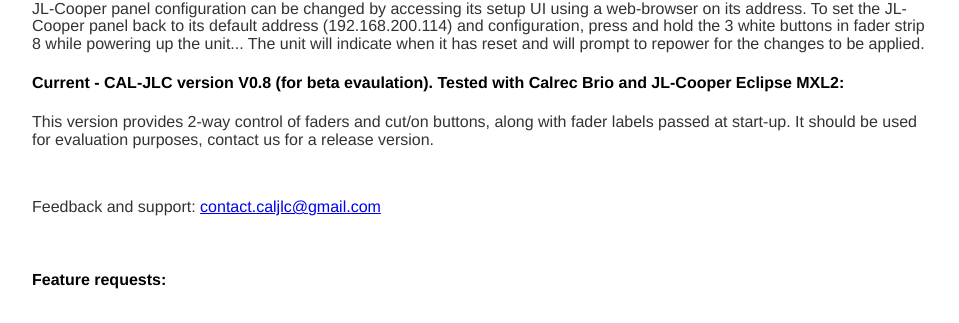
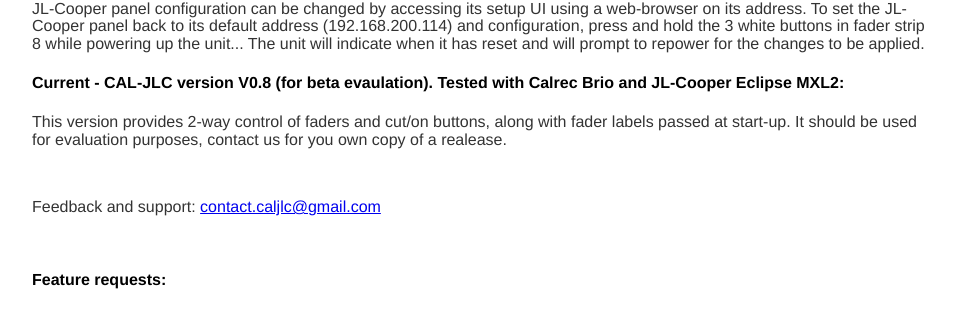
Before and after one commit to caljlc/CAL-JLC, a Jekyll site: the page built from docs/usage.html, in a window 1280 px wide. Shown: the part 797-1120 px from the top of the page, without its empty margins (160-1119 px from the left). Built offline with Jekyll 4.4.1, drawn with Linux system fonts in a browser that asks for light colours.

Commit message:
Update usage.html

```diff
--- a/docs/usage.html
+++ b/docs/usage.html
@@ -44,7 +44,7 @@
 
 	<p>
 		This version provides 2-way control of faders and cut/on buttons, along with fader labels passed at start-up. It should be used for evaluation purposes,
-		contact us for a release version.
+		contact us for you own copy of a realease.
 	</p>
 
 	<br/>
```
